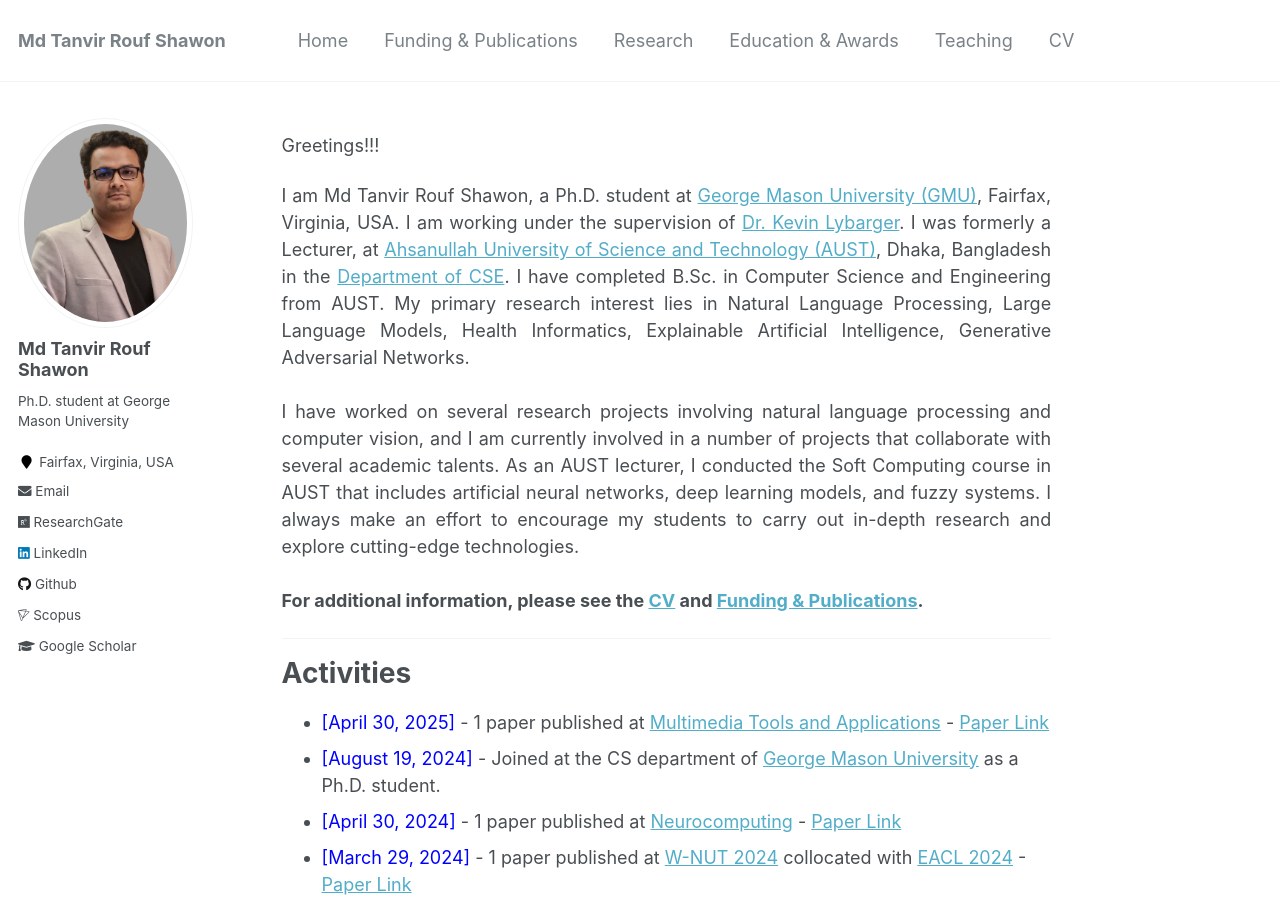
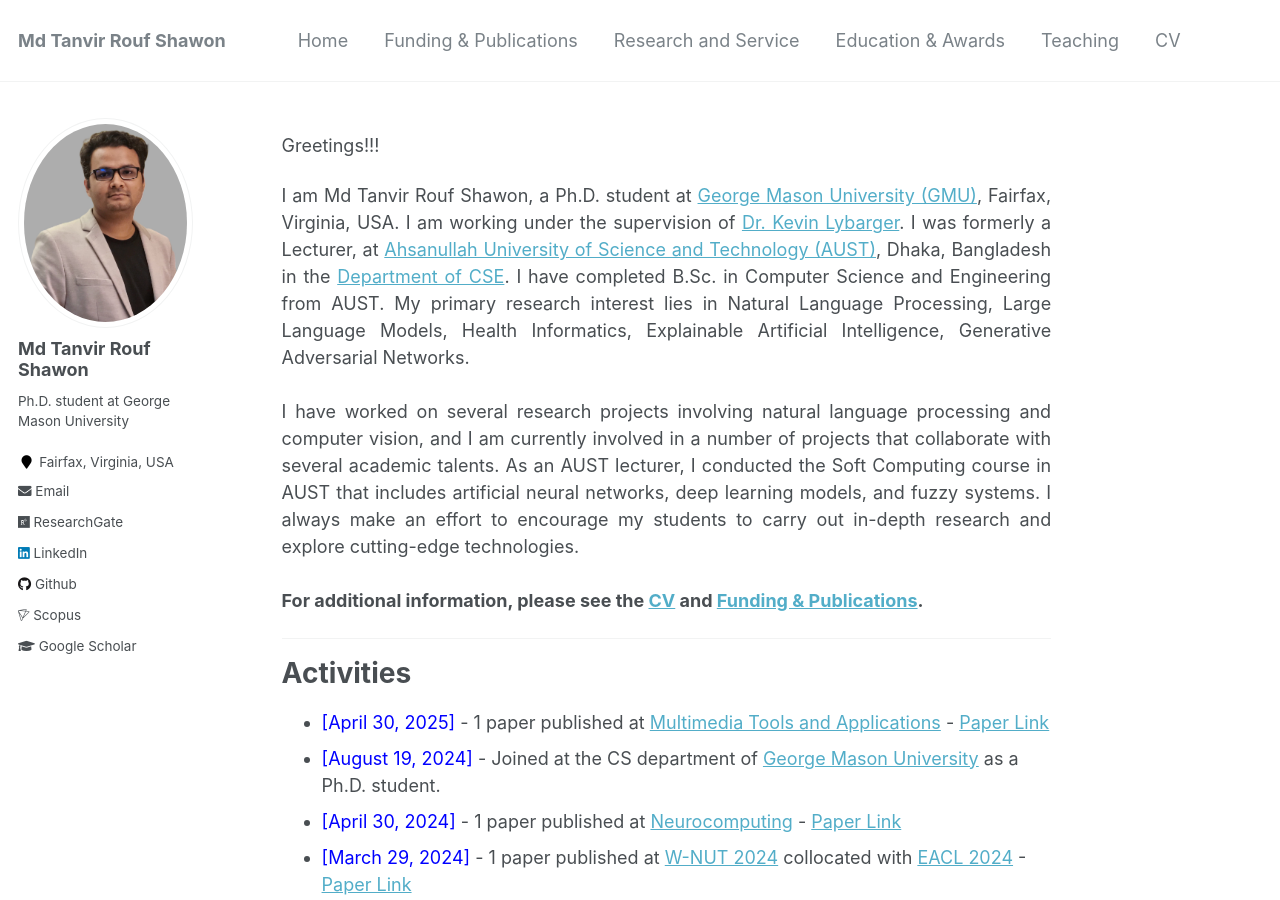
Before and after one commit to shawon-tanvir/shawon-tanvir.github.io, a Jekyll site: the page built from _pages/about.md, in a window 1280 px wide and 900 px high. Built offline with Jekyll 4.4.1, drawn with Linux system fonts in a browser that asks for light colours; a script that is not in the unit is left out.

Commit message:
Rename 'Research' to 'Research and Service'

```diff
--- a/_data/navigation.yml
+++ b/_data/navigation.yml
@@ -6,7 +6,7 @@ main:
   - title: "Funding & Publications"
     url: /publications/
 
-  - title: "Research"
+  - title: "Research and Service"
     url: /research/
 
   - title: "Education & Awards"
```
